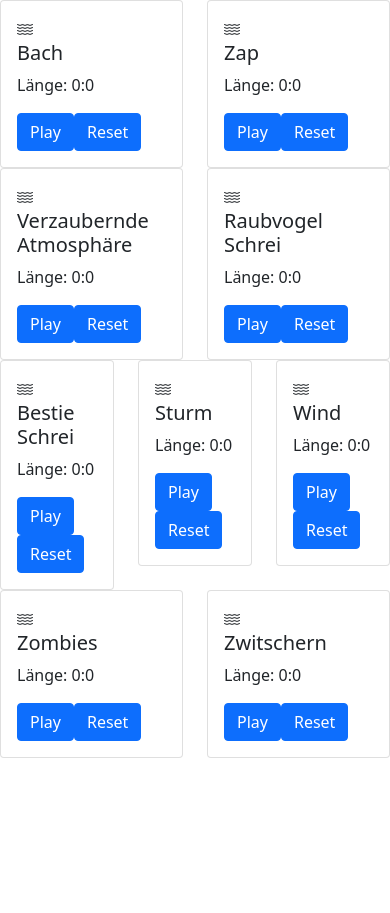
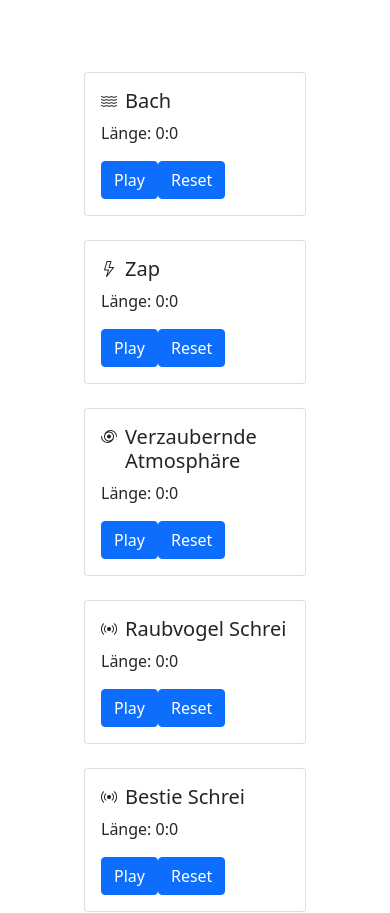
Before and after one commit to jakob-burger/pnp-soundboard, a React (Create React App) app: page / in a window 390 px wide. Shown: the top 913 px of the page. Before the commit the page ends 844 px from the top, so only its background shows below. Built offline with nearby package versions, Linux system fonts and the light colour scheme.

Commit message:
Made application somewhat responsive. Also iconClasses are now stored in sounds.json, meaning every sound can now have an individual icon.

```diff
--- a/src/App.js
+++ b/src/App.js
@@ -25,7 +25,8 @@ function App() {
       uuidv4(),
       object.name,
       object.fileName,
-      sounds[object.fileName]
+      sounds[object.fileName],
+      object.iconClass
     );
   });
 
@@ -52,7 +53,8 @@ function App() {
           uuidv4(),
           theInputSoundNameString,
           theInputSoundPathString,
-          sounds[theInputSoundPathString]
+          sounds[theInputSoundPathString],
+          ""
         ),
       ];
     });
--- a/src/Sound.js
+++ b/src/Sound.js
@@ -1,9 +1,10 @@
 class Sound {
-  constructor(id, name, path, soundFile) {
+  constructor(id, name, path, soundFile, iconClass) {
     this.id = id;
     this.name = name;
     this.path = path;
     this.soundFile = soundFile;
+    this.iconClass = iconClass;
   }
 }
 
--- a/src/SoundBoard.js
+++ b/src/SoundBoard.js
@@ -5,14 +5,16 @@ import { Col, Row } from "react-bootstrap";
 
 export default function SoundBoard({ theSounds }) {
   return (
-    <Row>
+    <div className="m-5">
+      <Row className="m-4 gy-4">
         {theSounds.map((eachSound) => {
           return (
-          <Col>
+            <Col xs="12" sm="6" md="4" lg="4" xl="2">
               <SoundPlayer key={eachSound.id} aSound={eachSound}></SoundPlayer>
             </Col>
           );
         })}
       </Row>
+    </div>
   );
 }
--- a/src/SoundPlayer.js
+++ b/src/SoundPlayer.js
@@ -53,8 +53,8 @@ export default function SoundPlayer({ aSound }) {
     <Card>
       <Card.Body>
         <Row>
-          <Col md="auto">
-            <i className="bi bi-water"></i>
+          <Col xs="1">
+            <i className={"bi " + aSound.iconClass}></i>
           </Col>
           <Col>
             <Card.Title>{aSound.name}</Card.Title>
--- a/src/data/sounds.json
+++ b/src/data/sounds.json
@@ -1,38 +1,47 @@
 [
   {
     "name": "Bach",
-    "fileName": "Bach.mp3"
+    "fileName": "Bach.mp3",
+    "iconClass": "bi-water"
   },
   {
     "name": "Zap",
-    "fileName": "Zap.wav"
+    "fileName": "Zap.wav",
+    "iconClass": "bi-lightning"
   },
   {
     "name": "Verzaubernde Atmosphäre",
-    "fileName": "Atmosphäre.mp3"
+    "fileName": "Atmosphäre.mp3",
+    "iconClass": "bi-tropical-storm"
   },
   {
     "name": "Raubvogel Schrei",
-    "fileName": "Raubvogel.mp3"
+    "fileName": "Raubvogel.mp3",
+    "iconClass": "bi-broadcast"
   },
   {
     "name": "Bestie Schrei",
-    "fileName": "Roar.mp3"
+    "fileName": "Roar.mp3",
+    "iconClass": "bi-broadcast"
   },
   {
     "name": "Sturm",
-    "fileName": "Sturm.mp3"
+    "fileName": "Sturm.mp3",
+    "iconClass": "bi-cloud-lightning-rain"
   },
   {
     "name": "Wind",
-    "fileName": "Wind.mp3"
+    "fileName": "Wind.mp3",
+    "iconClass": "bi-wind"
   },
   {
     "name": "Zombies",
-    "fileName": "Zombies.mp3"
+    "fileName": "Zombies.mp3",
+    "iconClass": "bi-person"
   },
   {
     "name": "Zwitschern",
-    "fileName": "Zwitschern.mp3"
+    "fileName": "Zwitschern.mp3",
+    "iconClass": "bi-broadcast"
   }
 ]
```
Lines whose indentation alone changed are shown as unchanged.
